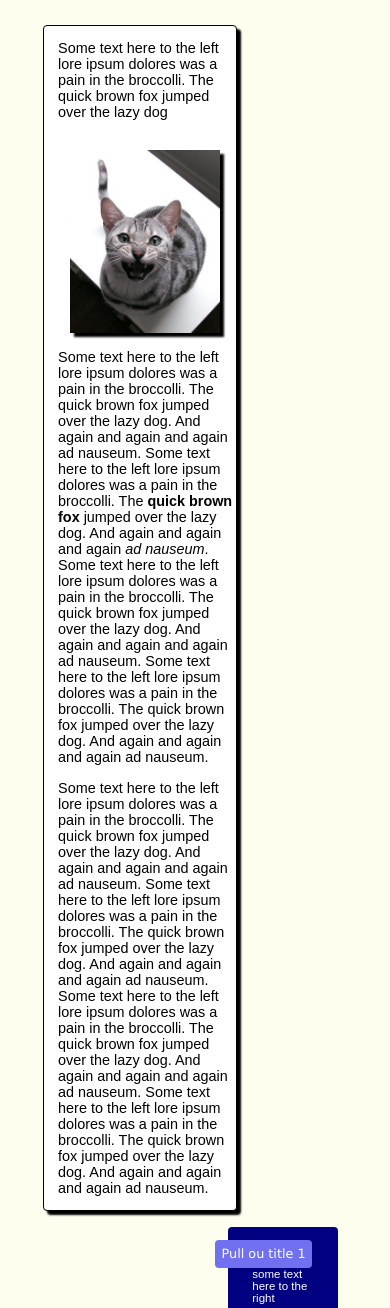
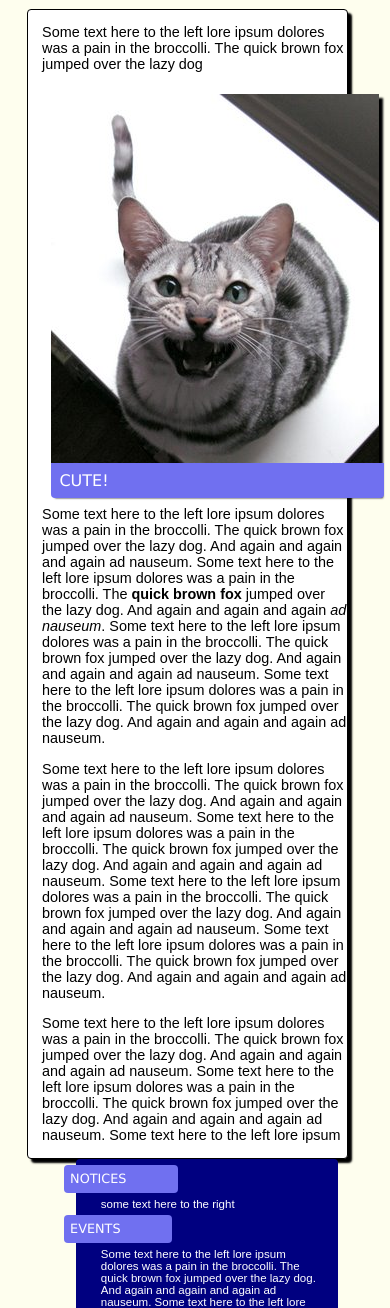
Before and after one commit to ctorok/responsive-for-tablet, a plain HTML site: page index1.html in a window 390 px wide. Shown: the part 282-1590 px from the top of the page. Drawn offline with Linux system fonts and the light colour scheme.

Commit message:
making img responsive

```diff
--- a/css/main3.css
+++ b/css/main3.css
@@ -34,7 +34,7 @@ p {
     font-size: 80%;
     padding: 1em;
     margin-right: 2em;
-    width: 25%;
+    width: 23%;
 }
 
 .title_aside {
@@ -43,6 +43,8 @@ p {
   padding: .5em;
   margin-left: -2em;
   border-radius: 4px;
+  text-transform: uppercase;
+  padding-right: 4em;
 }
 
 .title {
@@ -99,16 +101,44 @@ aside {
   border-radius: 4px;
 }
 
-.right {
+.right-image {
+  width: auto;
+  position: relative;
   float: right;
+  border-radius: 4px;
+  margin: .5em -2em .5em 1em;
 }
+
+img {
+  max-width: 100%;
+  height: auto;
+}
+
+/* ie8 hack */
+@media \0screen {
+  img {
+    width: auto; /* for ie 8 */
+  }
+}
+
+.caption {
+  background: #7070f0;
+  color: white;
+  padding: .5em;
+  border-bottom-right-radius: 4px;
+  border-bottom-left-radius: 4px;
+  text-transform: uppercase;
+  position: absolute;
+  bottom: 0;
+  width: 96.5%;
+}
+
 
 .shadow {
   -moz-box-shadow:  4px 4px 2px black;
   -webkit-box-shadow: 4px 4px 2px black;
   box-shadow: 4px 4px 2px black;
-  float: left;
-  margin: 1em;
+  /*margin: 1em 0 1em 1em;*/
 }
 
 /* Media settings */
@@ -127,13 +157,15 @@ aside {
     background:none;
   }
 
-.title_aside {
-  background: #7070f0;
-  color: white;
-  padding: .5em;
-  float: left;
-  border-radius: 4px;
+.main aside {
+  width: 70%;
 }
+
+.main article {
+  width: 95%;
+}
+
+
 
  /* nav a { padding: 6px 0 8px; text-indent: 10px; color: #fff; background: rgba(194,100,40,0.75) url(images/bg_arrow_white.png) 96% 50% no-repeat; border-top: 1px solid rgb(194,100,40); -moz-border-radius: 5px; -webkit-border-radius: 5px; border-radius: 5px; }
 
--- a/index1.html
+++ b/index1.html
@@ -30,11 +30,14 @@
   <div class="main-container">
     <div class="main wrapper clearfix">
      <article class="shadow"><p> Some text here to the left lore ipsum dolores was a pain in the broccolli. The quick brown fox jumped over the lazy dog</p>
-     <span class="right"><img src="img/j-begs1.jpg" class="shadow" width="150px"></span><p> Some text here to the left lore ipsum dolores was a pain in the broccolli. The quick brown fox jumped over the lazy dog. And again and again and again ad nauseum. Some text here to the left lore ipsum dolores was a pain in the broccolli. The <span class="bold">quick brown fox</span> jumped over the lazy dog. And again and again and again <em>ad nauseum</em>. Some text here to the left lore ipsum dolores was a pain in the broccolli. The quick brown fox jumped over the lazy dog. And again and again and again ad nauseum. Some text here to the left lore ipsum dolores was a pain in the broccolli. The quick brown fox jumped over the lazy dog. And again and again and again ad nauseum. </p>
+     <div class="right-image"><img src="img/j-begs1.jpg" class="shadow" /><div class="caption">Cute!</div></div><p> Some text here to the left lore ipsum dolores was a pain in the broccolli. The quick brown fox jumped over the lazy dog. And again and again and again ad nauseum. Some text here to the left lore ipsum dolores was a pain in the broccolli. The <span class="bold">quick brown fox</span> jumped over the lazy dog. And again and again and again <em>ad nauseum</em>. Some text here to the left lore ipsum dolores was a pain in the broccolli. The quick brown fox jumped over the lazy dog. And again and again and again ad nauseum. Some text here to the left lore ipsum dolores was a pain in the broccolli. The quick brown fox jumped over the lazy dog. And again and again and again ad nauseum. </p>
      <p> Some text here to the left lore ipsum dolores was a pain in the broccolli. The quick brown fox jumped over the lazy dog. And again and again and again ad nauseum. Some text here to the left lore ipsum dolores was a pain in the broccolli. The quick brown fox jumped over the lazy dog. And again and again and again ad nauseum. Some text here to the left lore ipsum dolores was a pain in the broccolli. The quick brown fox jumped over the lazy dog. And again and again and again ad nauseum. Some text here to the left lore ipsum dolores was a pain in the broccolli. The quick brown fox jumped over the lazy dog. And again and again and again ad nauseum. </p>
+      <p> Some text here to the left lore ipsum dolores was a pain in the broccolli. The quick brown fox jumped over the lazy dog. And again and again and again ad nauseum. Some text here to the left lore ipsum dolores was a pain in the broccolli. The quick brown fox jumped over the lazy dog. And again and again and again ad nauseum. Some text here to the left lore ipsum </p>
    </article>
-    <aside><span class="title_aside">Pull ou title 1</span><p> some text here to the right </p>
+    <aside><span class="title_aside">Notices</span><p> some text here to the right </p>
+      <span class="title_aside">Events</span>
      <p> Some text here to the left lore ipsum dolores was a pain in the broccolli. The quick brown fox jumped over the lazy dog. And again and again and again ad nauseum. Some text here to the left lore ipsum dolores was a pain in the broccolli. The quick brown fox jumped over the lazy dog. And again and again and again ad nauseum. Some text here to the left lore ipsum dolores was a pain in the broccolli.</p><p> The quick brown fox jumped over the lazy dog. And again and again and again ad nauseum. Some text here to the left lore ipsum dolores was a pain in the broccolli. The quick brown fox jumped over the lazy dog. And again and again and again ad nauseum. </p>
+     <span class="title_aside">Et cetera</span>
     <p> Some text here to the left lore ipsum dolores was a pain in the broccolli. The quick brown fox jumped over the lazy dog. And again and again and again ad nauseum. Some text here to the left lore ipsum dolores was a pain in the broccolli. The quick brown fox jumped over the lazy dog. And again and again and again ad nauseum. Some text here to the left lore ipsum dolores was a pain in the broccolli. The quick brown fox jumped over the lazy dog. And again and again and again ad nauseum. Some text here to the left lore ipsum dolores was a pain in the broccolli. The quick brown fox jumped over the lazy dog. And again and again and again ad nauseum. </p></aside>
 </div>
 </div>
```
